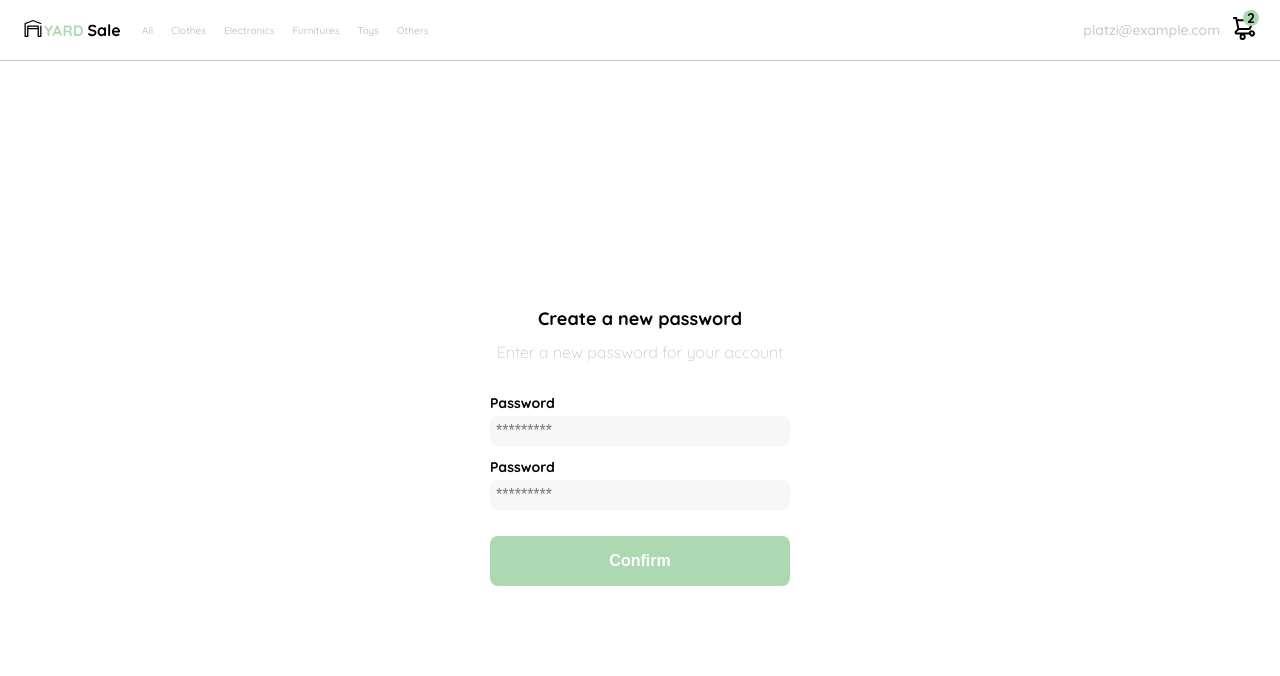
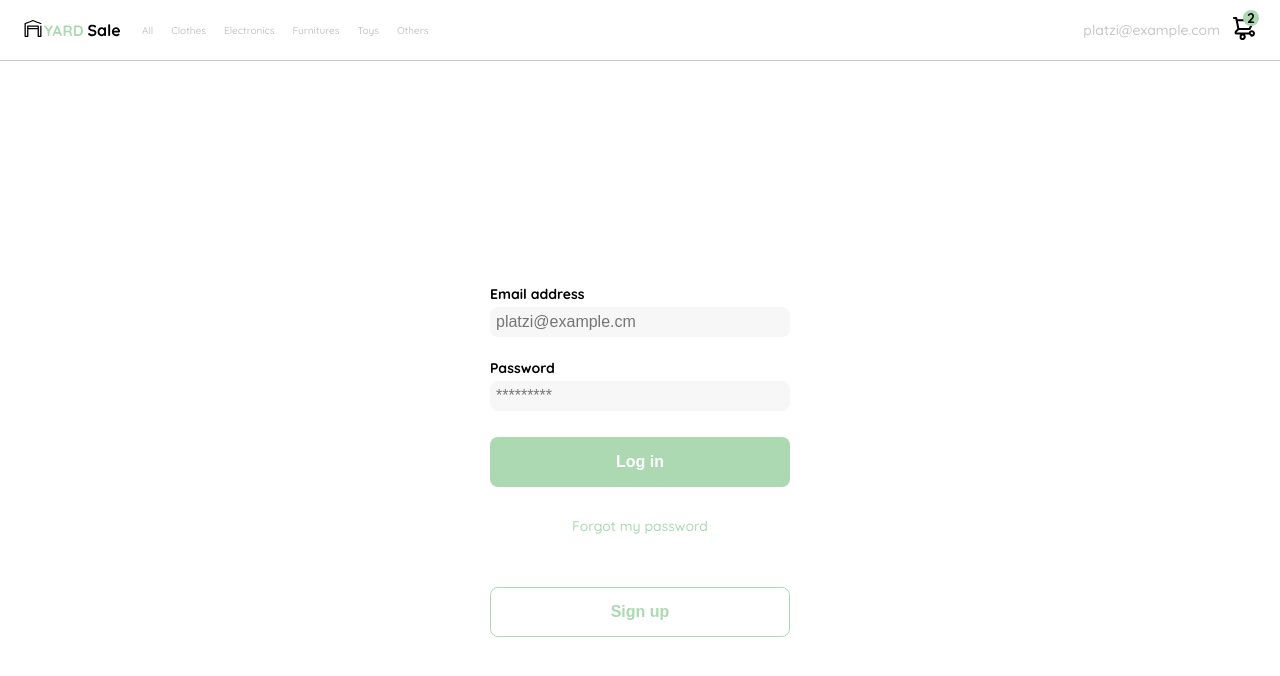
Before and after one commit to CodeNatyka/react-practico-shop, a React app: page /login in a window 1280 px wide. Shown: the top 676 px of the page. Built offline with nearby package versions, Linux system fonts and the light colour scheme.

Commit message:
useRef en formulario Login

```diff
--- a/src/pages/Login.jsx
+++ b/src/pages/Login.jsx
@@ -1,37 +1,49 @@
-import React from 'react';
+import React, { useRef } from 'react';
 import '../styles/Login.scss';
 import logo from '../../public/assets/logos/logo_yard_sale.svg';
 
 const Login = () => {
+    const form = useRef(null);
+
+    const handleSubmit = (e) => {
+        e.preventDefault();
+        const formData = new FormData(form.current);
+        const data = {
+            username: formData.get('email'),
+            password: formData.get('password')
+        }
+        console.log("🚀 ~ file: Login.jsx ~ line 14 ~ handleSubmit ~ data", data)
+    };
+
     return (
-        <div className="login">
-            <div className="login-container">
-                <img src={logo} alt='logo' className='logo' />
-                <h1 className="title">Create a new password</h1>
-                <p className="subtitle">Enter a new password for your account</p>
-                <form action="/" className="form">
+        <div className="Login">
+            <div className="Login-container">
+                <img src={logo} alt="logo" className="logo" />
+
+                <form action="/" className="form" ref={form}>
+                    <label htmlFor="email" className="label">Email address</label>
+                    <input type="text"
+                        name="email"
+                        placeholder="platzi@example.cm"
+                        className="input input-email" />
                     <label htmlFor="password" className="label">Password</label>
-                    <input
-                        type="password"
-                        id="password"
+                    <input type="password"
+                        name="password"
                         placeholder="*********"
-                        className="input input-password"
-                    />
-                    <label htmlFor="new-password" className="label">Password</label>
-                    <input
-                        type="password"
-                        id="new-password"
-                        placeholder="*********"
-                        className="input input-password"
-                    />
-                    <input
-                        type="submit"
-                        value="Confirm"
-                        className="primary-button login-button"
-                    />
+                        className="input input-password" />
+                    <button
+                        onClick={handleSubmit}
+                        className="primary-button login-button">
+                        Log in
+                    </button>
+                    <a href="/">Forgot my password</a>
                 </form>
+
+                <button className="secondary-button signup-button" >
+                    Sign up
+                </button>
             </div>
-        </div>
+        </div >
     );
 };
 
--- a/src/styles/Login.scss
+++ b/src/styles/Login.scss
@@ -1,12 +1,12 @@
 @use "vars";
 
-.login {
+.Login {
 	width: 100%;
 	height: 100vh;
 	display: grid;
 	place-items: center;
 }
-.login-container {
+.Login-container {
 	display: grid;
 	grid-template-rows: auto 1fr auto;
 	width: 300px;
@@ -17,22 +17,16 @@
 	justify-self: center;
 	display: none;
 }
-.title {
-	font-size: var(--lg);
-	margin-bottom: 12px;
-	text-align: center;
-}
-.subtitle {
-	color: var(--very-light-pink);
-	font-size: var(--md);
-	font-weight: 300;
-	margin-top: 0;
-	margin-bottom: 32px;
-	text-align: center;
-}
 .form {
 	display: flex;
 	flex-direction: column;
+}
+.form a {
+	color: var(--hospital-green);
+	font-size: var(--sm);
+	text-align: center;
+	text-decoration: none;
+	margin-bottom: 52px;
 }
 .label {
 	font-size: var(--sm);
@@ -48,11 +42,25 @@
 	padding: 6px;
 	margin-bottom: 12px;
 }
+.input-email {
+	margin-bottom: 22px;
+}
 .primary-button {
 	background-color: var(--hospital-green);
 	border-radius: 8px;
 	border: none;
 	color: var(--white);
+	width: 100%;
+	cursor: pointer;
+	font-size: var(--md);
+	font-weight: bold;
+	height: 50px;
+}
+.secondary-button {
+	background-color: var(--white);
+	border-radius: 8px;
+	border: 1px solid var(--hospital-green);
+	color: var(--hospital-green);
 	width: 100%;
 	cursor: pointer;
 	font-size: var(--md);
```
